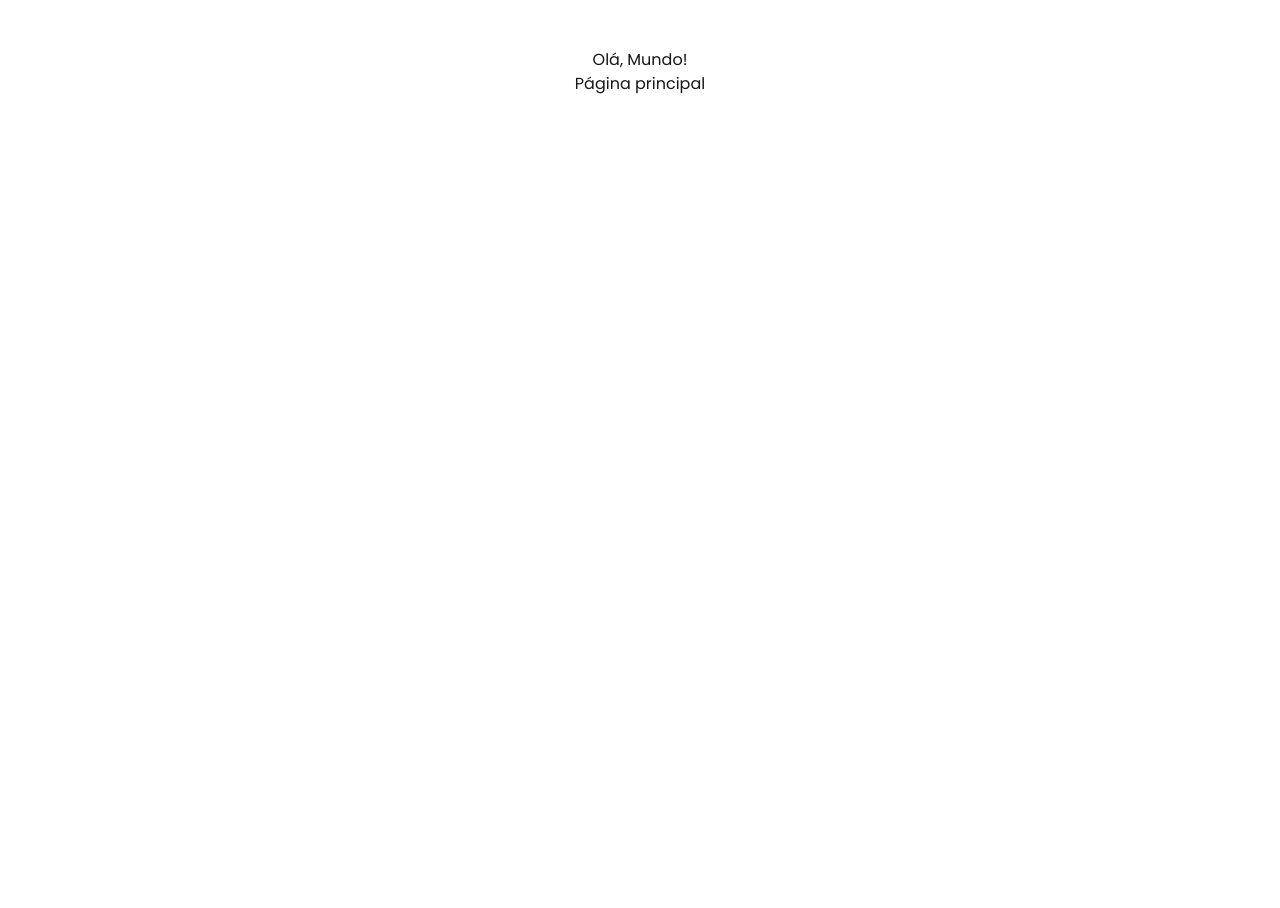
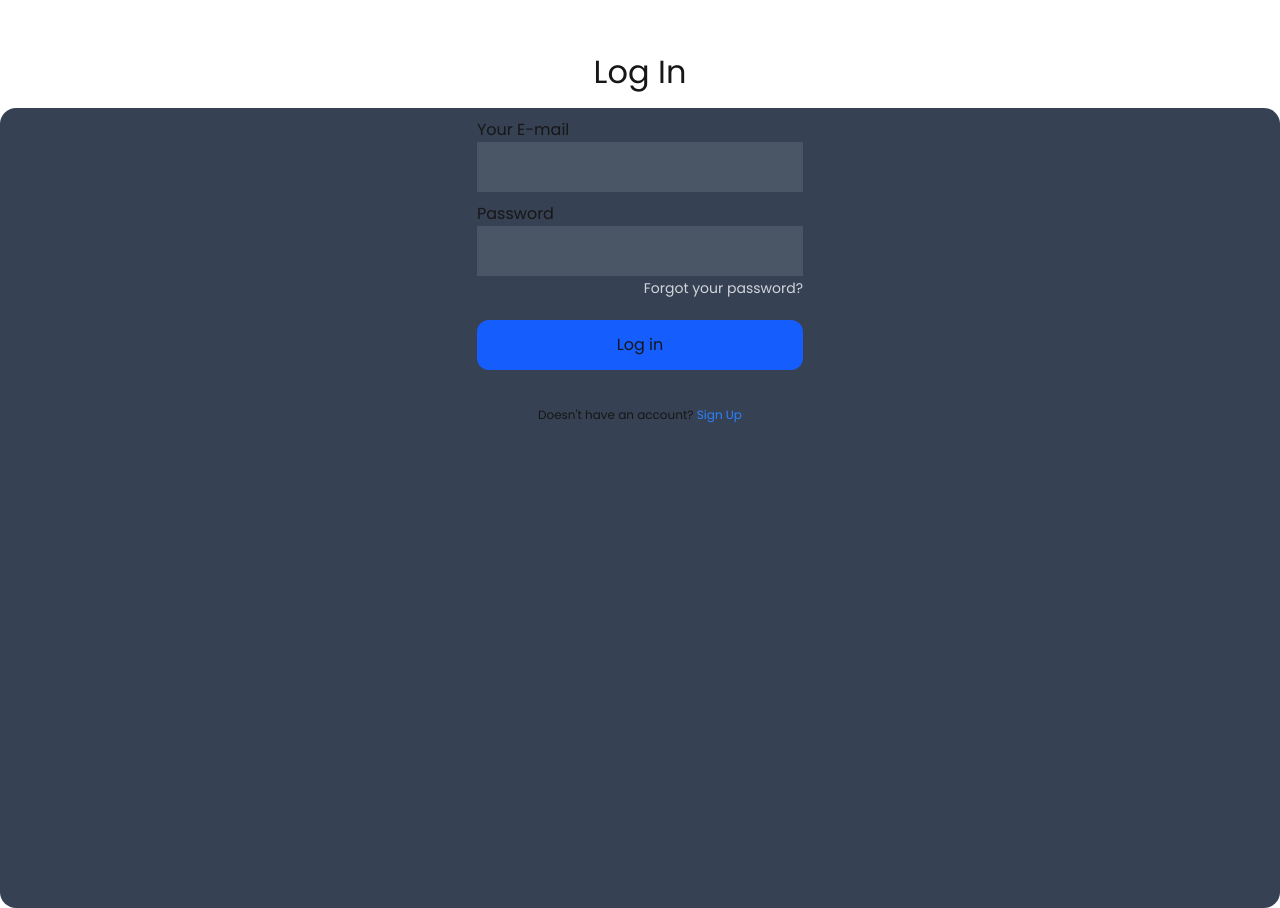
Before and after one commit to DhwtjNepomuceno/course-platform, a Next.js app: page /Login in a window 1280 px wide. Before the commit the page ends 800 px from the top, so only its background shows below. Built offline with nearby package versions, Linux system fonts and the light colour scheme.

Commit message:
capturando body e mostrando no console com tratamento de erro simples.

```diff
--- /dev/null
+++ b/src/app/ForgotPassword/page.tsx
@@ -0,0 +1,7 @@
+"use client"
+
+export default function forgotPassword() {
+    return (
+        <h1>Hello World</h1>
+    )
+}
--- a/src/app/Login/page.tsx
+++ b/src/app/Login/page.tsx
@@ -1,11 +1,76 @@
 "use client";
 import Link from "next/link";
+import { useForm } from "react-hook-form";
+
+type LoginFields = {
+  email: string,
+  password: string
+}
 
 export default function Login() {
-    return (
+  const { register, handleSubmit, formState: { errors } } = useForm<LoginFields>()
+
+  function handleSubmitFn(data: LoginFields): void {
+    console.log(data)
+  }
+
+  return (
     <div className="grid place-items-center mt-12">
-      <h1>Olá, Mundo!</h1>
-      <Link href='/'>Página principal</Link>
+      <h1 className="text-[32px]">Log In</h1>
+
+      <div className=" min-w-screen min-h-screen bg-gray-700 rounded-2xl mt-3 justify-items-center">
+        <form onSubmit={handleSubmit(handleSubmitFn)}>
+
+          <div className="grid mt-2.5 w-81.5">
+            <label htmlFor="email">Your E-mail</label>
+            <input
+              className={`bg-gray-600 w-81.5 h-12.5 rounded-[8]
+                ${errors.email && "outline outline-red-600"}`}
+              id="email"
+              type="email"
+              {...register('email', { required: true })}
+            />
+            {errors.email && <span className="text-red-600 text-[12px] max-w-81.5">
+              * You must enter your e-mail adress.</span>}
+          </div>
+
+          <div className="grid mt-2.5 w-81.5">
+            <label htmlFor="password">Password</label>
+            <input
+              className={`bg-gray-600 w-81.5 h-12.5 rounded-[8]
+                ${errors.password && "outline outline-red-600"}`}
+              id="password"
+              type="password"
+              minLength={6}
+              {...register('password', { required: true, minLength: 6 })}
+            />
+            {errors.password?.type === "required" &&
+              <span className="text-red-600 text-[12px] max-w-81.5">
+                * You must enter your password.</span>}
+            {errors.password?.type === "minLength" &&
+              <span className="text-red-600 text-[12px] max-w-81.5">
+                * Your password must be 6 characteres or more.</span>}
+          </div>
+
+          <div className="w-full text-right">
+            <Link className="text-[14px] text-gray-300" href='/ForgotPassword'>Forgot your password?</Link>
+          </div>
+
+          <button
+            className="bg-blue-600 w-81.5 h-12.5 rounded-xl mt-5 mb-5 hover:bg-blue-500"
+            type="submit">Log in</button>
+
+        </form>
+        <div>
+
+          <p className="text-[12px] mt-4">Doesn&apos;t have an account? <Link
+            className="text-blue-500 hover:text-blue-400 hover:underline"
+            href='/Signup'>Sign Up</Link>
+          </p>
+
+        </div>
+
+      </div>
     </div>
-    )
+  )
 }
--- a/src/app/Signup/page.tsx
+++ b/src/app/Signup/page.tsx
@@ -1,18 +1,26 @@
 "use client";
+
+import { SignupFields } from "../utils";
 import Link from "next/link";
 import { useForm } from "react-hook-form";
-
-type SignupFields = {
-    email: string;
-    password: string;
-    isAccepted: string;
-}
 
 export default function Signup() {
     const { register, handleSubmit, formState: { errors } } = useForm<SignupFields>();
 
-    function handleSubmitFn(data: SignupFields): void {
-        console.log(data)
+    async function handleSubmitFn(data: SignupFields) {
+        try {
+            const response = await fetch("/api/Auth/Signup", {
+                method: "POST",
+                headers: {
+                    "Content-Type": "application/json"
+                },
+                body: JSON.stringify(data)
+            })
+            const result = await response.json()
+            console.log(result)
+        } catch (error) {
+            console.error(error)
+        }
     }
 
     return (
@@ -20,50 +28,73 @@ export default function Signup() {
             <h1 className="text-[32px]">Sign Up</h1>
             <p>Enter your details below & free sign up</p>
 
-            <div className=" min-w-screen bg-gray-700">
+            <div className=" min-w-screen min-h-screen bg-gray-700 rounded-2xl mt-3 justify-items-center">
                 <form onSubmit={handleSubmit(handleSubmitFn)}>
-                    <div>
-                        <label htmlFor="email">Your Email</label>
+
+                    <div className="grid mt-2.5 w-81.5">
+                        <label htmlFor="email">Your E-mail</label>
                         <input
-                            className="bg-gray-600"
+                            className={`bg-gray-600 w-81.5 h-12.5 rounded-[8]
+                                ${errors.email && "outline outline-red-600"}`}
                             id="email"
                             type="email"
-                            { ...register('email', { required: true }) }
+                            {...register('email', { required: true })}
                         />
-                        { errors.email && <span className="text-red-500">Se mate! você deve ter um email.</span> }
+                        {errors.email && <span className="text-red-600 text-[12px] max-w-81.5">
+                            * You must enter your e-mail adress.</span>}
                     </div>
 
-                    <div>
+                    <div className="grid mt-2.5 w-81.5">
                         <label htmlFor="password">Password</label>
                         <input
-                            className="bg-gray-600"
+                            className={`bg-gray-600 w-81.5 h-12.5 rounded-[8]
+                                ${errors.password && "outline outline-red-600"}`}
                             id="password"
                             type="password"
                             minLength={6}
-                            { ...register('password', { required: true, minLength: 6 })}
+                            {...register('password', { required: true, minLength: 6 })}
                         />
-                        { errors.password?.type === "required" && <span className="text-red-500">Você deve ter uma senha, inútil!</span> }
-                        { errors.password?.type === "minLength" && <span className="text-red-500">Sua senha deve ter no mínimo 6 caracteres, cabaço!</span> }
+                        {errors.password?.type === "required" &&
+                            <span className="text-red-600 text-[12px] max-w-81.5">
+                                * You must enter your password.</span>
+                        }
+                        {errors.password?.type === "minLength" &&
+                            <span className="text-red-600 text-[12px] max-w-81.5">
+                                Your password must be 6 characteres or more.</span>
+                        }
                     </div>
 
-                    <div>
+                    <button
+                        className="bg-blue-600 w-81.5 h-12.5 rounded-xl mt-5 mb-5 hover:bg-blue-500"
+                        type="submit">Create Account</button>
+
+                    <div className="flex items-start">
                         <input
                             id="is-accepted"
                             type="checkbox"
-                            { ...register('isAccepted', { required: true })}
+                            className="mt-1"
+                            {...register('isAccepted', { required: true })}
                         />
-                        <label htmlFor="is-accepted">
-                            By creating an account you have to agree with our terms & conditions.
-                        </label>
-                        { errors.isAccepted && <span className="text-red-500">Você quer criar a conta sem aceitar os termos, animal?!</span> }
+                        <div className="grid gap-1">
+                            <label
+                                className={"text-[12px] max-w-81.5 leading-tight"}
+                                htmlFor="is-accepted">
+                                By creating an account you have to agree with our terms & conditions.
+                            </label>
+                            {errors.isAccepted &&
+                                <span className="text-red-600 text-[12px]">
+                                    * Você deve aceitar os termos antes de se cadastrar.</span>}
+                        </div>
                     </div>
 
-                    <button type="submit">Create account</button>
+
+
                 </form>
 
                 <div>
-                    <p>
-                        Already have an account? <Link href='/Login'>Log in</Link>
+                    <p className="text-[12px] mt-4">Already have an account? <Link
+                        className="text-blue-500 hover:text-blue-400 hover:underline"
+                        href='/Login'>Log in</Link>
                     </p>
                 </div>
             </div>
--- /dev/null
+++ b/src/app/api/Auth/Signup/route.ts
@@ -0,0 +1,31 @@
+import { NextRequest, NextResponse } from "next/server";
+
+import { SignupFields } from "@/app/utils";
+
+export async function POST(req: NextRequest) {
+  try {
+    const body: SignupFields = await req.json();
+    console.log("Body received:", body);
+
+    if (!body.email || !body.password || !body.isAccepted) {
+      return NextResponse.json(
+        { error: "E-mail, password and accepting the Therms are required." },
+        { status: 400 },
+      );
+    }
+
+    return NextResponse.json(
+      {
+        message: "Data successfuly received.",
+        data: body,
+      },
+      { status: 200 },
+    );
+  } catch (error) {
+    console.error("Unexpected issue to procees the request", error)
+    return NextResponse.json(
+      { error: "Unexpected issue to process the request." },
+      { status: 500 },
+    );
+  }
+}
--- a/src/app/page.tsx
+++ b/src/app/page.tsx
@@ -10,9 +10,11 @@ export default function Home() {
       <p className="w-[80vw] text-[16px] max-w-47.5 mt-6">Study according to the study plan, make study more motivated</p>
 
       <div className="flex gap-4 content-end-safe mt-25">
-        <Link className="bg-blue-600 pr-13 pl-13 pt-3 pb-3 rounded-xl" href='/Signup'>Sign up</Link>
+        <Link className="bg-blue-600 pr-13 pl-13 pt-3 pb-3 rounded-xl hover:bg-blue-500"
+          href='/Signup'>Sign up</Link>
 
-        <Link className="bg-gray-500 pr-13 pl-13 pt-3 pb-3 rounded-xl" href='/Login'>Log in</Link>
+        <Link className="bg-gray-500 pr-13 pl-13 pt-3 pb-3 rounded-xl hover:bg-gray-400"
+          href='/Login'>Log in</Link>
       </div>
     </div>
   );
--- /dev/null
+++ b/src/app/utils/index.ts
@@ -0,0 +1,5 @@
+export type SignupFields = {
+    email: string;
+    password: string;
+    isAccepted: boolean;
+}
```
Also changed, not shown: public/exclamation.png (added).
